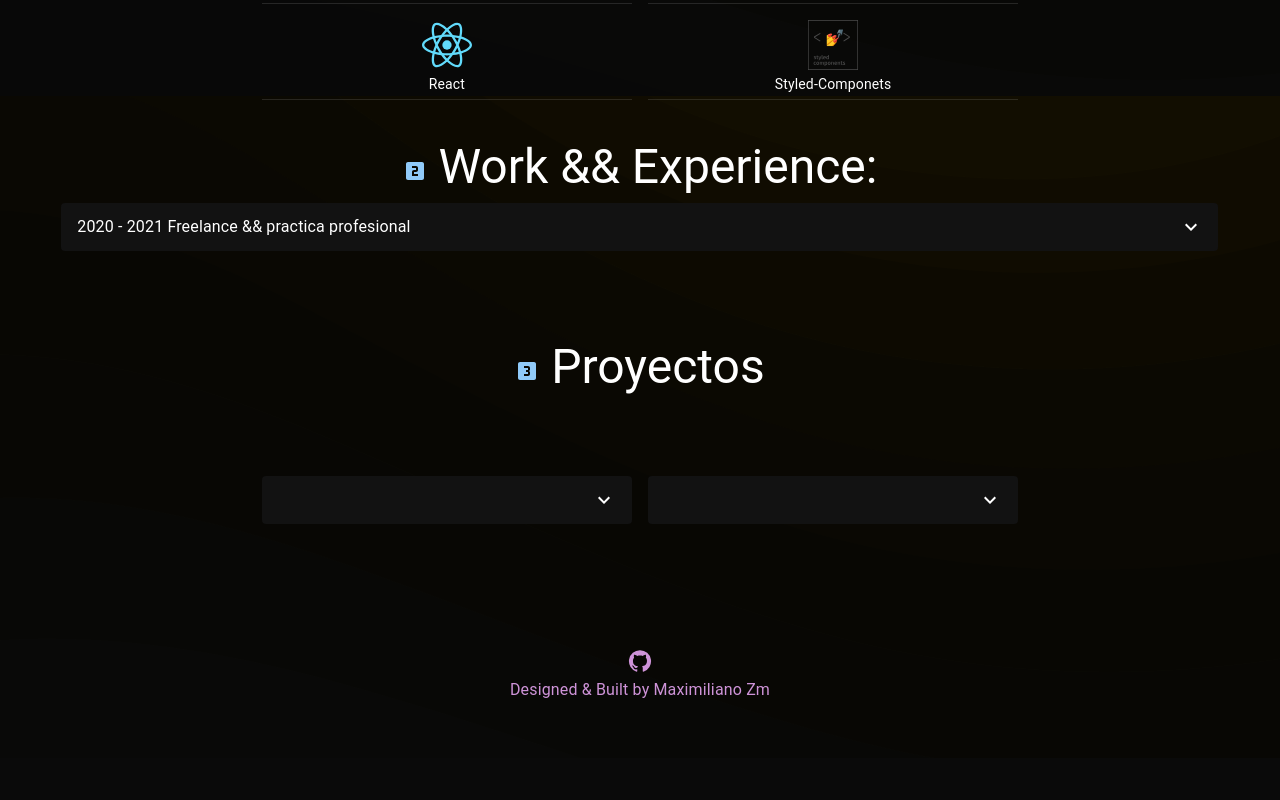
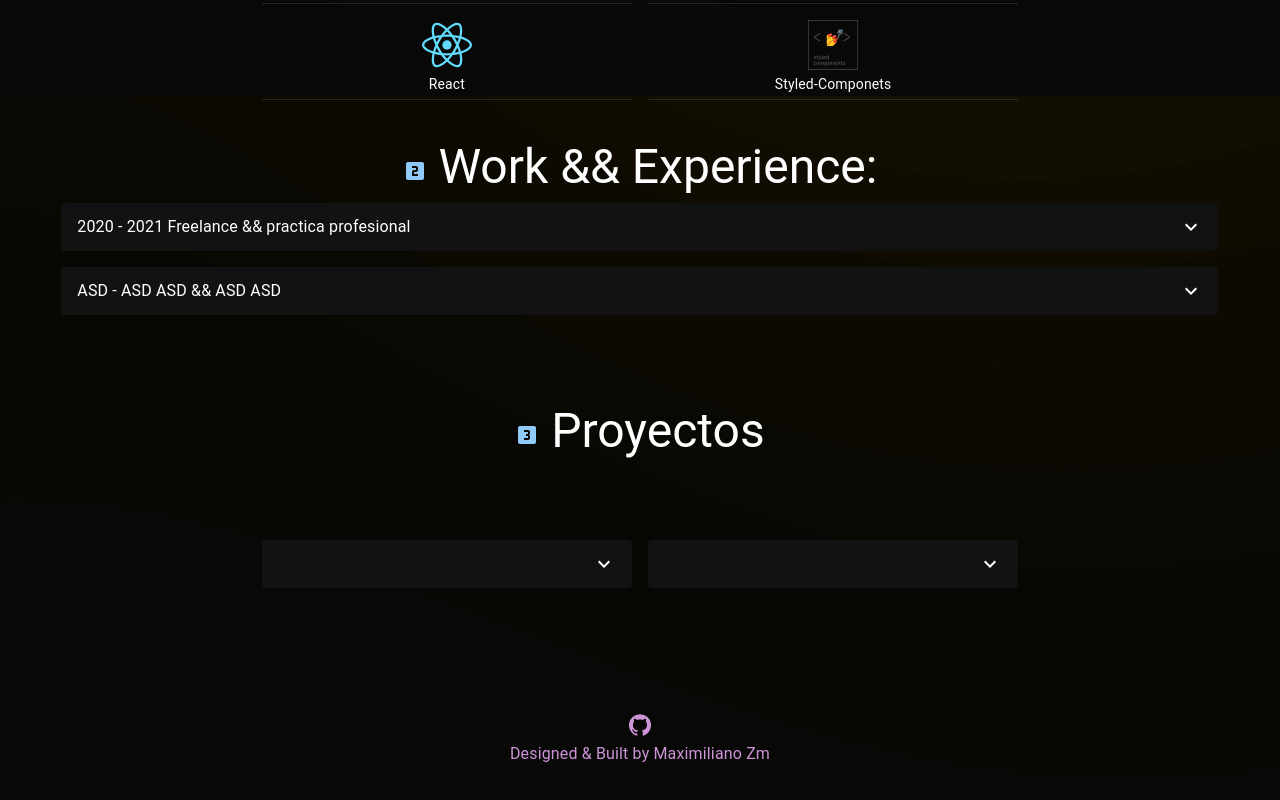
Before and after one commit to Maximiliano-zm/ZMF_APP, a React (Create React App) app: page / in a window 1280 px wide. Shown: the part 1504-2304 px from the top of the page. Before the commit the page ends 2262 px from the top, so only its background shows below. Built offline with nearby package versions, Linux system fonts and the light colour scheme.

Commit message:
avances objetos y array

```diff
--- a/src/Component/AcorddionWork.jsx
+++ b/src/Component/AcorddionWork.jsx
@@ -1,19 +1,35 @@
 import React from 'react'
 import { Grid } from '@mui/material';
 import Job from './Job';
+import sca from '../Img/scamusica.png';
 const AcorddionWork = () => {
   const jobs = [
     {id : 1 ,
     title : '2020 - 2021 Freelance && practica profesional' ,
     subtitle : 'Scamusica',
     content : 'Scamusica pertenece al grupo de empresas El Conquistador FM quien ofrece servicios integracion de audio y contenidos libre de derechos autor',
-    lenguaje : {
-      html : 'Hmtl',
-      css : 'Css',
-      jquery : 'jquery',
-      boostrap : 'Boostrap'
+    lenguajes : [
+      {lenguaje : 'html', icono : null , color : '#61dafb'},
+      {lenguaje: 'css', icono : null , color : '#f661fb'},
+      {lenguaje : 'jquery',icono : null , color : '#fbec61'},
+      {lenguaje : 'Boostrap',icono : null , color : '#fb6161'}],
+      link : 'https://www.scamusica.cl/',
+      img : sca
     },
-    link : 'https://www.scamusica.cl/'}
+
+    {id : 2 ,
+      title : 'ASD - ASD ASD && ASD ASD' ,
+      subtitle : 'Scamusica',
+      content : 'Scamusica pertenece al grupo de empresas El Conquistador FM quien ofrece servicios integracion de audio y contenidos libre de derechos autor',
+      lenguajes : [
+        {lenguaje : 'S', icono : null , color : '#61dafb'},
+        {lenguaje : 'DD', icono : null , color : '#f661fb'},
+        {lenguaje : 'jquDDery',icono : null , color : '#fbec61'},
+        {lenguaje : 'BoosAAtrap',icono : null , color : '#fb6161'},
+        {lenguaje : 'BoostrAAap',icono : null , color : '#fb6161'}],
+      link : 'https://www.scamusica.cl/',
+      img : sca
+    }
   ]
   return (
         <Grid container spacing={2} sx={{
--- a/src/Component/Job.jsx
+++ b/src/Component/Job.jsx
@@ -6,10 +6,11 @@ import { Card, Grid } from '@mui/material';
 import CardContent from '@mui/material/CardContent';
 import CardMedia from '@mui/material/CardMedia';
 import { CardActionArea } from '@mui/material';
+
 const Job = (props) => {
     const {job}  = props
     return (
-      <Grid item xl={6} xs={11} data-aos="zoom-in" data-aos-duration="1500">
+      <Grid item xl={5} xs={11} data-aos="zoom-in" data-aos-duration="1500">
         <Accordion variant='secondary' xs={10}>
             <AccordionSummary expandIcon={<ExpandMoreIcon/>}>
               <Typography>{job.title}</Typography>
@@ -18,8 +19,7 @@ const Job = (props) => {
                 <CardActionArea>
                   <CardMedia
                     component="img"
-                    height="150"
-                    image=""
+                    image={job.img}
                   />
                   <CardContent>
                       <Typography gutterBottom variant="h5" component="div">
@@ -30,7 +30,14 @@ const Job = (props) => {
                       </Typography>
                   </CardContent>
                       <CardContent>
-                        {/* //content */}
+                       {job.lenguajes.map(lenguaje => {
+                         return (
+                          <Grid xl={12} sx={{justifyContent : 'center' , flexDirection : 'column-reverse'}}>
+                             <Typography color={lenguaje.color}>
+                            {lenguaje.lenguaje}
+                          </Typography>
+                          </Grid>
+                         )})}
                       </CardContent>
                 </CardActionArea>
               </Card>
```
Also changed, not shown: 1 other file (tests, documents, lock files or other folders).
